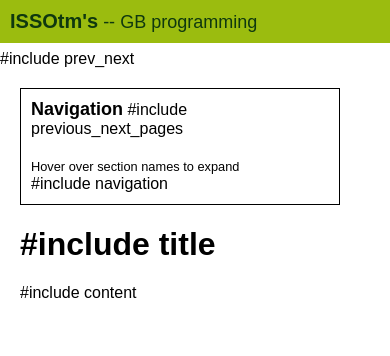
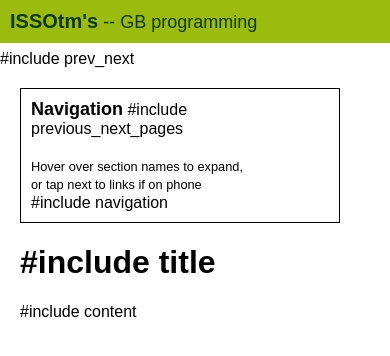
Before and after one commit to ISSOtm/gb-asm-tutorial-old, a plain HTML site: page template.html in a window 390 px wide. Drawn offline with Linux system fonts and the light colour scheme; files that its build step writes are made by us from their sources.

Commit message:
Add notice for phone users

```diff
--- a/template.html
+++ b/template.html
@@ -32,7 +32,7 @@
                     <b id="index-title">Navigation</b>
                     #include previous_next_pages
                     <br /><br />
-                    <small>Hover over section names to expand</small>
+                    <small>Hover over section names to expand,<br />or tap next to links if on phone</small>
                     <br />
 
                     #include navigation
```
